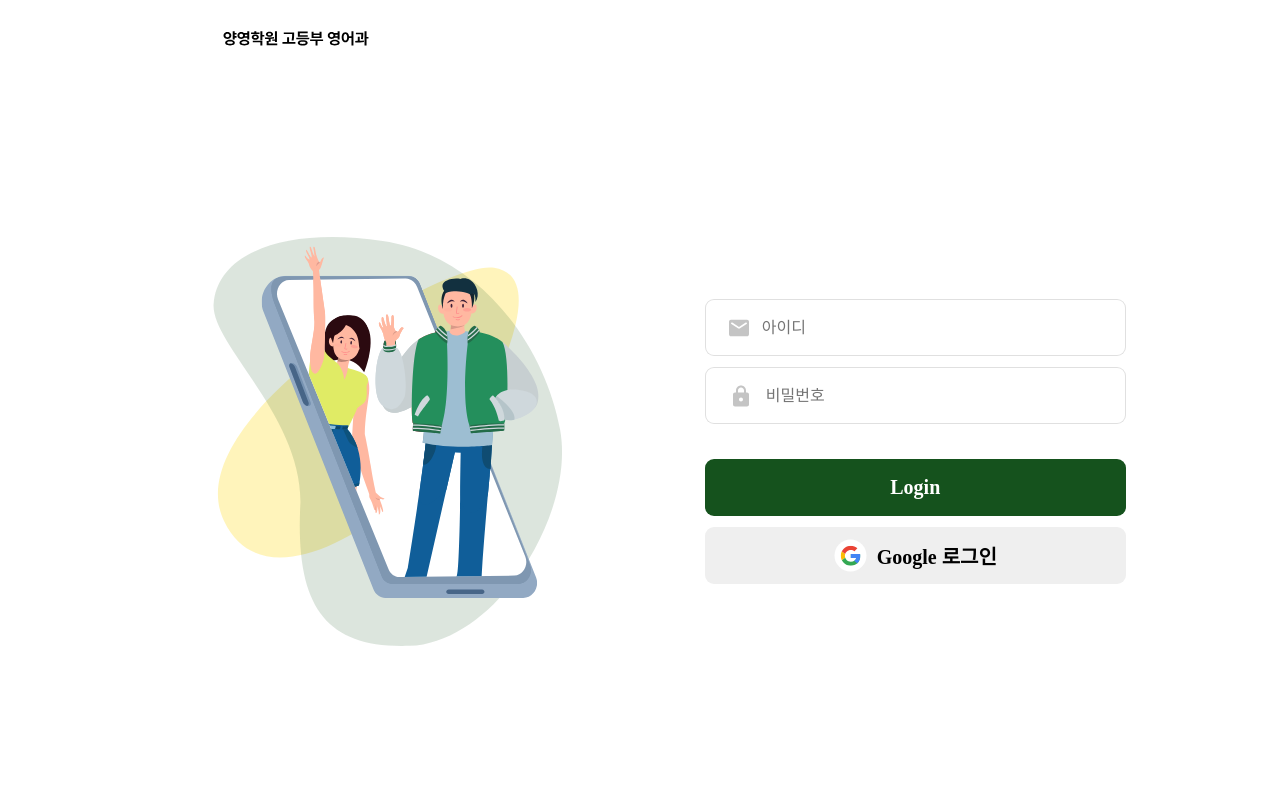
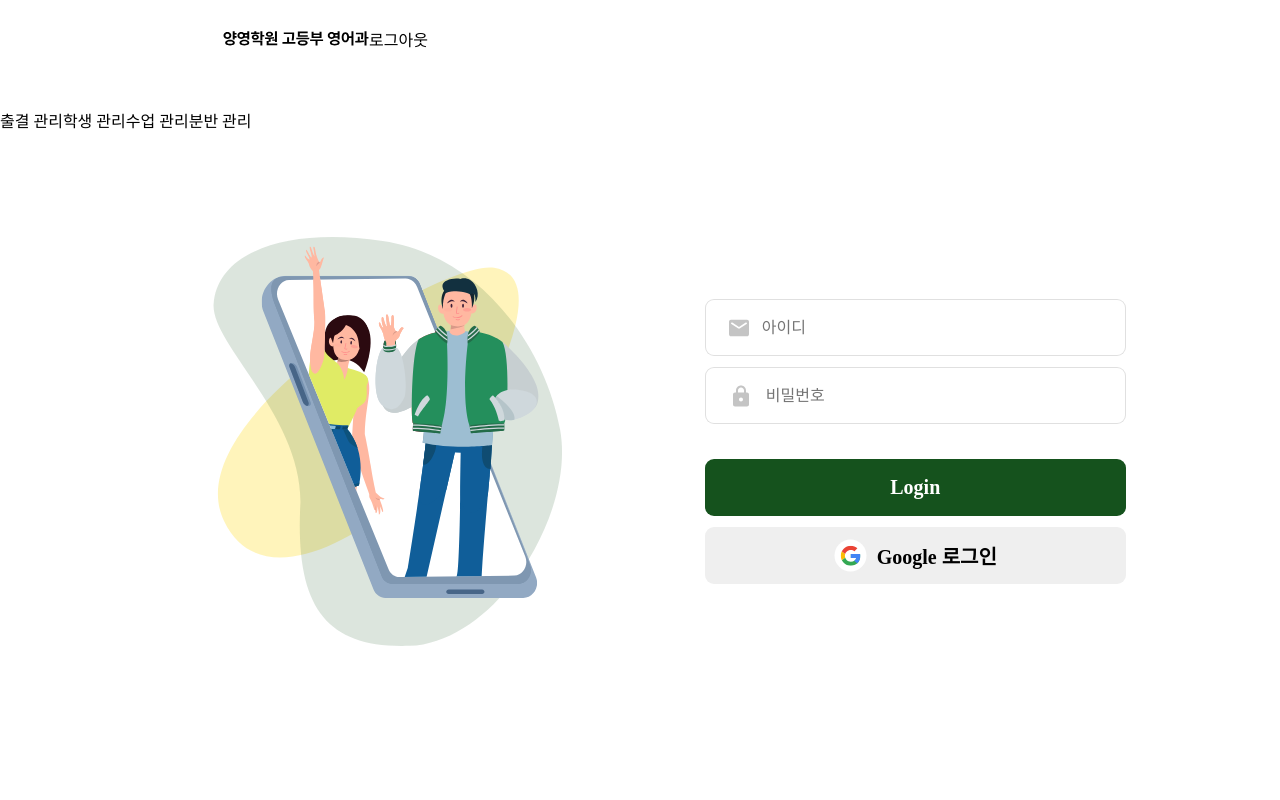
Before and after one commit to YangYoungEdu/YANGYOUNG_ADMIN, a React (Create React App) app in the folder yanyoung_admin/: page / in a window 1280 px wide. Shown: the top 800 px of the page. Built offline with nearby package versions, Linux system fonts and the light colour scheme.

Commit message:
레이아웃

```diff
--- a/yanyoung_admin/src/GlobalStyles.js
+++ b/yanyoung_admin/src/GlobalStyles.js
@@ -20,6 +20,14 @@ input {
 div {
     all: unset;
 }
+
+/* :link {
+    all: unset;
+} */
+
+:any-link {
+    all: unset;
+}
 `;
 
 export default GlobalStyles;
--- a/yanyoung_admin/src/Layout.js
+++ b/yanyoung_admin/src/Layout.js
@@ -7,8 +7,19 @@ const Layout = () => {
     <div>
       {/* 넷바 */}
       <Header>
-        <StyledLogo />
-        {/* <NavLink to={`/`}>프로필</NavLink> */}
+        {/* 헤더바 1 */}
+        <div>
+          <StyledLogo />
+          <div>로그아웃</div>
+        </div>
+
+        {/* 헤더바 2 */}
+        <div>
+          <NavLink to={`/`}>출결 관리</NavLink>
+          <NavLink to={`/`}>학생 관리</NavLink>
+          <NavLink to={`/`}>수업 관리</NavLink>
+          <NavLink to={`/`}>분반 관리</NavLink>
+        </div>
       </Header>
 
       {/* 컨텐츠 */}
@@ -31,6 +42,8 @@ const Layout = () => {
 };
 
 const Header = styled.header`
+  display: flex;
+  flex-direction: column;
   height: 81px;
   line-height: 81px;
 `;
```
